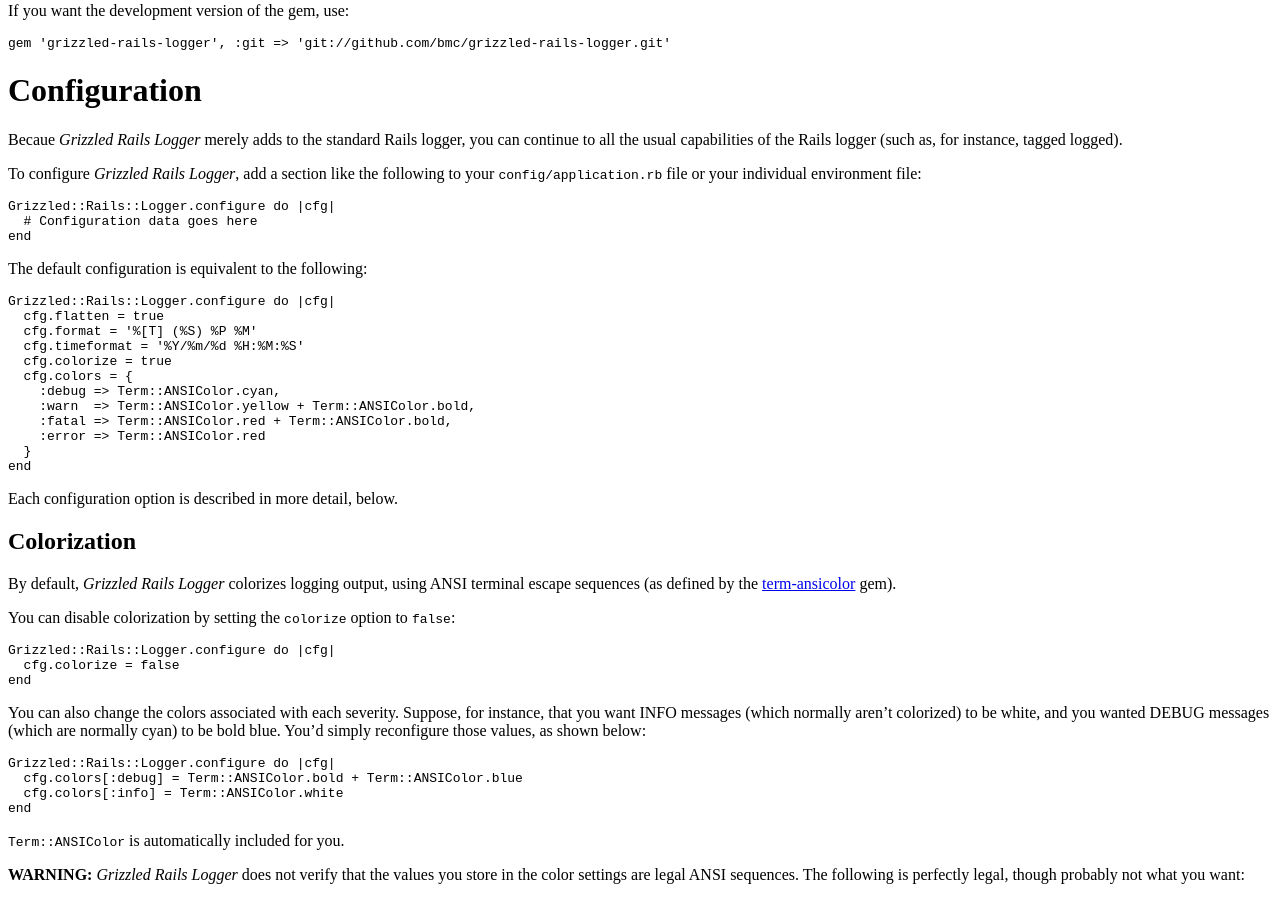
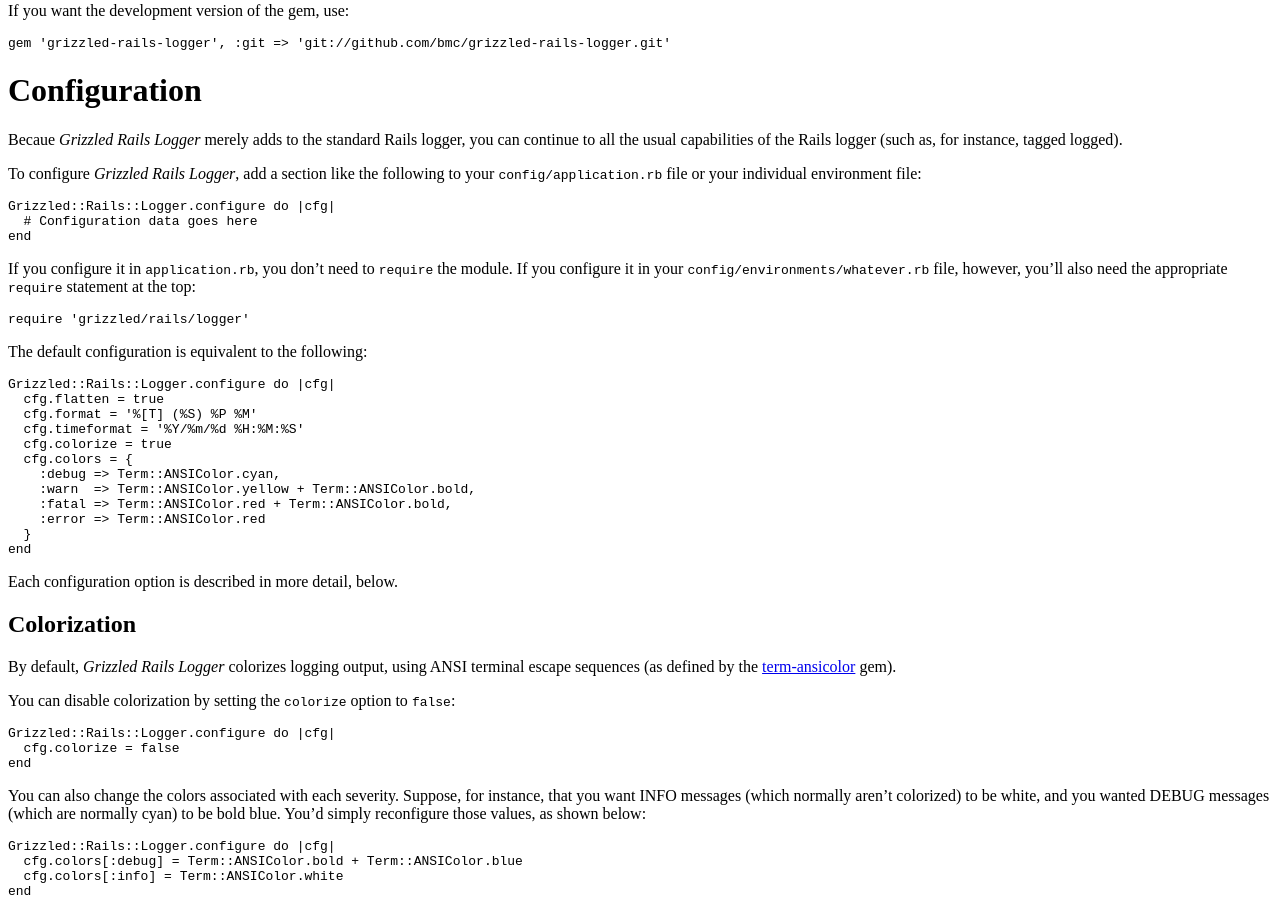
Before and after one commit to bmc/grizzled-rails-logger, a Jekyll site: the page built from index.md, in a window 1280 px wide and 900 px high, scrolled down 466 px. Built offline with Jekyll 4.4.1, drawn with Linux system fonts in a browser that asks for light colours.

Commit message:
You will need to require...

```diff
--- a/index.md
+++ b/index.md
@@ -39,6 +39,12 @@ To configure *Grizzled Rails Logger*, add a section like the following to your
     Grizzled::Rails::Logger.configure do |cfg|
       # Configuration data goes here
     end
+
+If you configure it in `application.rb`, you don't need to `require` the
+module. If you configure it in your `config/environments/whatever.rb` file,
+however, you'll also need the appropriate `require` statement at the top:
+
+    require 'grizzled/rails/logger'
 
 The default configuration is equivalent to the following:
 
```
